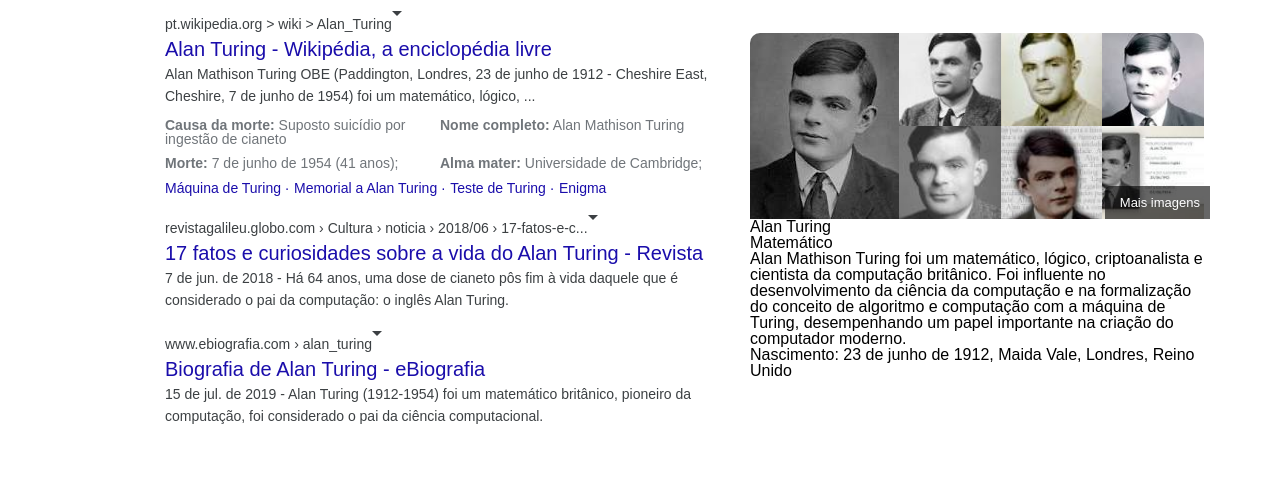
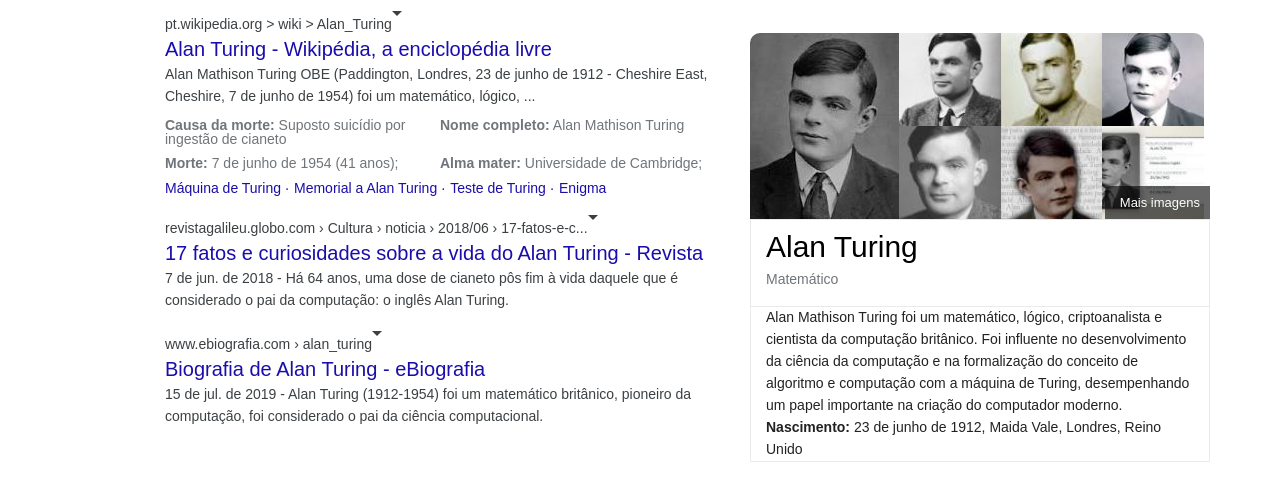
Before and after one commit to kinishii1/singlepage-google-clone, a plain HTML site: page index.html in a window 1280 px wide. Shown: the part 123-624 px from the top of the page. Drawn offline with Linux system fonts and the light colour scheme; some icons are missing.

Commit message:
aside info section setting font and color

```diff
--- a/css/style.css
+++ b/css/style.css
@@ -273,3 +273,37 @@ aside {
 }
 
 /* info aside */
+
+#about-box {
+  border: 1px solid#ebebeb;
+}
+
+#name-box {
+  border-bottom: 1px solid #ebebeb;
+  padding: 0 15px;
+}
+
+#name {
+  font-size: 30px;
+  font-weight: 400;
+  margin-top: 12px;
+  margin-bottom: 10px;
+}
+
+#role {
+  color: #70757a;
+  font-size: 14px;
+  margin: 0;
+  margin-bottom: 20px;
+}
+
+.about-text {
+  font-size: 14px;
+  color: #222;
+  line-height: 1.57;
+  padding: 0 15px;
+}
+
+.about-text span {
+  font-weight: bold;
+}
```
